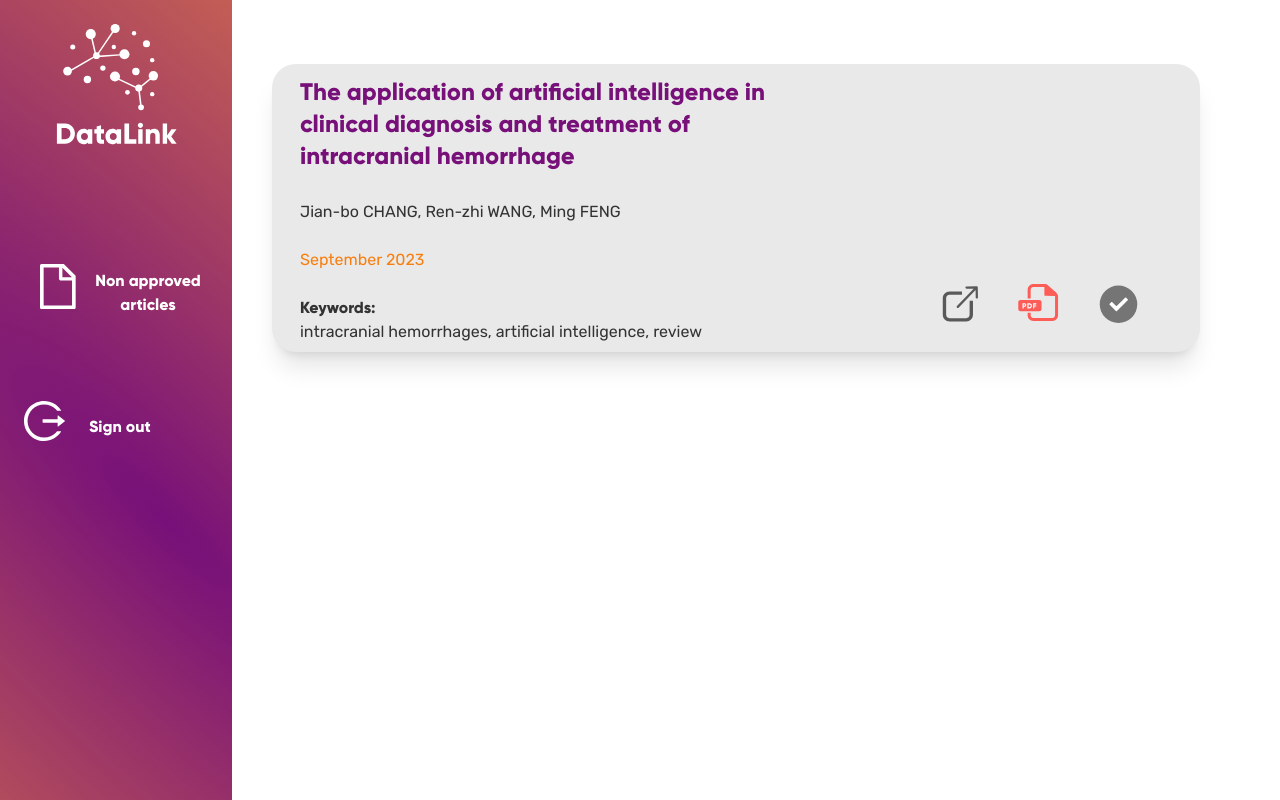
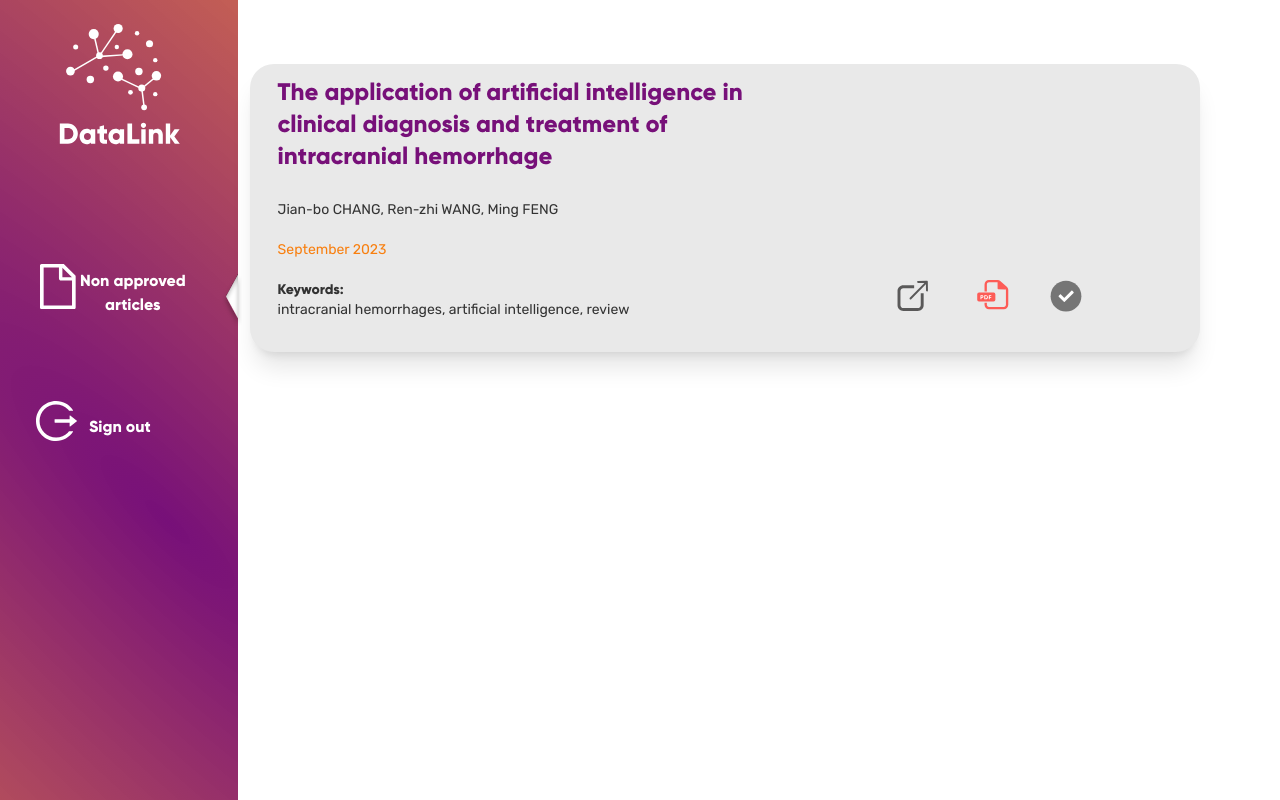
Before and after one commit to G-Rania/tp-igl, a React (Create React App) app in the folder tp-warafi/: page /signup in a window 1280 px wide. Built offline with nearby package versions, Linux system fonts and the light colour scheme.

Commit message:
article component

```diff
--- a/tp-warafi/src/Components/Usersview/Article.jsx
+++ b/tp-warafi/src/Components/Usersview/Article.jsx
@@ -13,23 +13,23 @@ const Article = () => {
     }
 
     return(
-        <div className="bg-[#E9E9E9] rounded-3xl ml-10 mt-16 mr-20 h-72 w-full shadow-xl flex flex-row">
-            <div>
-            <h1 className="text-[#771079] font1 text-2xl ml-7 mr-32 mt-3">The application of artificial intelligence in clinical diagnosis and treatment of intracranial hemorrhage </h1>
-            <p className="text-[#333333] font2 ml-7 mt-7">Jian-bo CHANG, Ren-zhi WANG, Ming FENG <br/> <br/>
+        <div className="bg-[#E9E9E9] rounded-3xl mr-80 ml-3 w-90 mt-16 sm:mr-20 h-72 sm:w-screen shadow-xl flex flex-row">
+            <div className="bg-none">
+            <h1 className="text-[#771079] font1 text-sm sm:text-lg md:text-2xl ml-7 sm:mr-32 mt-3">The application of artificial intelligence in clinical diagnosis and treatment of intracranial hemorrhage </h1>
+            <p className="text-[#333333] font2 text-xs lg:text-sm ml-7 mt-7">Jian-bo CHANG, Ren-zhi WANG, Ming FENG <br/> <br/>
             <span className="text-[#F87F0F]">September 2023</span> <br/> <br/>
             <span className="font1">Keywords: </span> <br/>
             intracranial hemorrhages, artificial intelligence, review
             </p>
             </div>
-             <div className="bg-none flex flex-row w-120 ml-auto mr-3 mt-auto mb-7">
-                <button className="bg-none ">
+             <div className="flex justify-start flex-col h-28 lg:flex-row lg:justify-around w-64 sm:w-120 ml-auto mt-5 sm:mt-auto sm:mr-14 md:mr-24 md:mb-7 lg:mb-0 ">
+                <button className="ml-16 w-5 mb-5 lg:w-8 lg:m-4">
                     <img src={showdetails} alt="display details"></img>
                 </button>
-                <a href="vers pdf" className="ml-10">
+                <a href="vers pdf" className="w-6 ml-14 translate-x-1 mb-5 lg:w-8 lg:m-4 lg:mt-10">
                     <img src={pdf} alt="lien vers pdf"></img>
                 </a>
-                <img src={approved? approvedarticle : nonapprovedarticle} alt="state article" onClick={handleApproval} className="ml-10"></img>
+                <img src={approved? approvedarticle : nonapprovedarticle} alt="state article" onClick={handleApproval} className="w-6 ml-16 lg:w-8 lg:m-4"></img>
              </div>
         </div>
     )
--- a/tp-warafi/src/Components/Usersview/Modbarre.jsx
+++ b/tp-warafi/src/Components/Usersview/Modbarre.jsx
@@ -1,21 +1,34 @@
-import React /*{useState,useEffect}*/from "react";
+import React ,{useState} from "react";
 import background from "../../assets/Usersview/bg_mod_admin.svg"
 import logo from "../../Images/LogoBlanc.svg"
 import article from "../../assets/Usersview/article.svg"
 import signout from "../../assets/Usersview/signout.svg"
+import triangle from "../../assets/Usersview/triangle.svg"
 
 const Modbarre = () =>{
 
+    const [signoutPage, setSignoutPage ] = useState(false);
+
+    const handleSignoutPage = () => {
+        setSignoutPage(!signoutPage);
+    }
+
     return (
         <div className="flex flex-col justify-start h-screen w-80" style={{backgroundImage: `url(${background})`}}>
-            <img src={logo} alt="logo" className="mb-28 h-20 lg:h-32 mt-6"></img>
-            <div className="flex flex-col lg:flex-row ml-6 mb-20">
-                <img src={article} alt="non approved articles" className=" ml-4 mb-3 w-5 lg:w-9"></img>
-                <button className="bg-none text-white font1 text-xs lg:text-base justify-start mr-3"> Non approved articles</button>
+            <img src={logo} alt="logo" className="mb-28 h-20 xl:h-32 mt-6"></img>
+            <div className="flex flex-row">
+              <div className="flex flex-col xl:flex-row ml-6 mb-20">
+                  <img src={article} alt="non approved articles" className=" ml-4 mb-3 w-5 sm:w-9 "></img>
+                  <button className="bg-none text-white font1 text-xs sm:text-sm xl:text-base justify-start mr-3" onClick={handleSignoutPage}> Non approved articles</button>
+              </div>
+              <img src={signoutPage? null : triangle} alt="" className="-translate-x-4 ml-4 -translate-y-8 xl:translate-x-1 sm:-translate-x-4 md:-translate-x-4"></img>
             </div>
-            <div className="flex  flex-col lg:flex-row ml-6 mr-6">
-                <img src={signout} alt="signout" className=" mb-3 lg:mr-6 h-6 lg:h-10"></img>
-                <button className="bg-none text-white font1 text-xs lg:text-base justify-start">Sign out</button>
+            <div className="flex flex-row">
+               <div className="flex  flex-col xl:flex-row ml-6 mr-6">
+                  <img src={signout} alt="signout" className=" mb-3 h-6 sm:h-10 xl:ml-3"></img>
+                  <button className="bg-none text-white font1 text-xs sm:text-sm xl:text-base lg:ml-3 justify-start" onClick={handleSignoutPage}>Sign out</button>
+               </div>
+               <img src={signoutPage? triangle : null} alt="" className="translate-x-1 xl:translate-x-12 lg:translate-x-1 sm:translate-x-1"></img>
             </div>
         </div>
     )
--- a/tp-warafi/tailwind.config.js
+++ b/tp-warafi/tailwind.config.js
@@ -6,6 +6,7 @@ module.exports = {
   theme: {
     extend: {
       width: {
+        '90': '23rem',
         '120': '30rem',
         '140' : '35rem',
         '150': '37.5rem',
@@ -14,6 +15,9 @@ module.exports = {
         '120': '30rem',
         '150': '37.5rem',
       },
+      translate:{
+        '7.5' : '1.875rem',
+      },
       screens: {
         'custom-sm': {'min': '200px', 'max': '600px'},
       }
```
Also changed, not shown: tp-warafi/src/assets/Usersview/triangle.svg (added).
